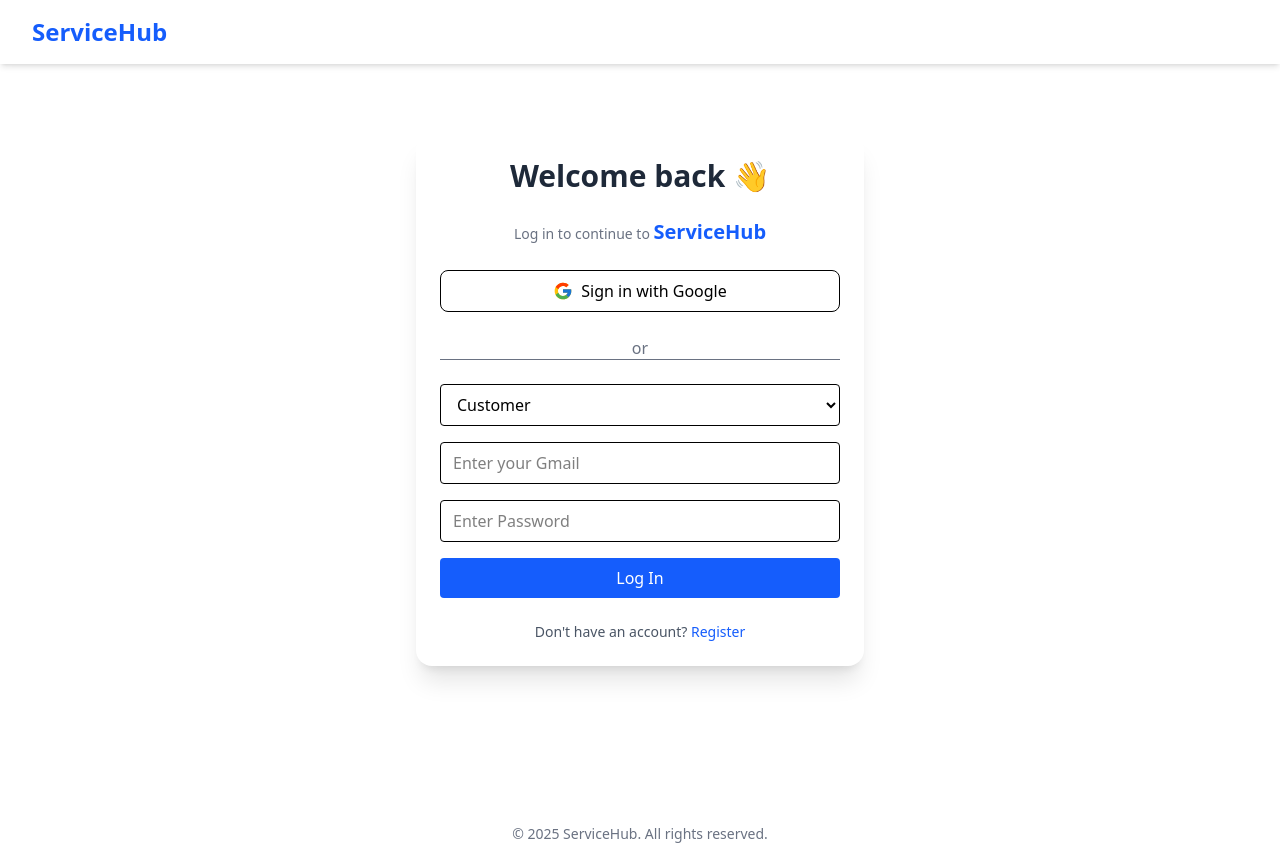
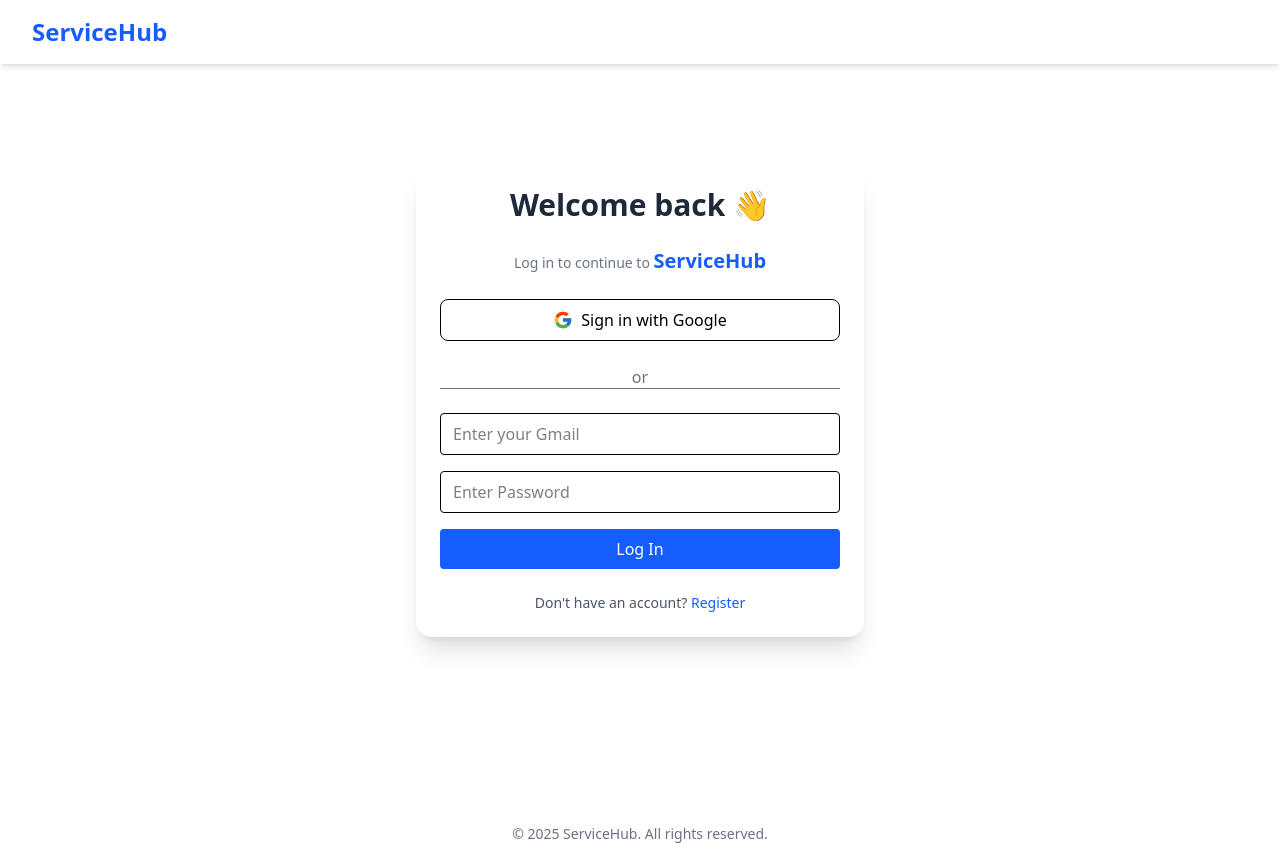
Before and after one commit to Ramu-chiluveru/ServiceHub_Mvp, a React (Vite) app: page /login in a window 1280 px wide. Built offline with nearby package versions, Linux system fonts and the light colour scheme.

Commit message:
login component removed role input

```diff
--- a/src/components/login/Login.jsx
+++ b/src/components/login/Login.jsx
@@ -22,10 +22,8 @@
     if (!password) return toast.error("Password is required.");
 
     try {
-      // ✅ Changed: use correct API endpoint based on selected role
-      const endpoint = role === "customer"
-        ? "http://localhost:8080/api/customer/login"
-        : "http://localhost:8080/api/provider/login";
+
+      const endpoint = "http://localhost:8080/api/customer/login";
 
       const res = await fetch(endpoint, {
         method: "POST",
@@ -65,16 +63,6 @@
         </div>
 
         <form onSubmit={handleSubmit} className="space-y-4">
-          {/* ✅ NEW: Role selection dropdown */}
-          <select
-            value={role}
-            onChange={(e) => setRole(e.target.value)}
-            className="w-full border rounded px-3 py-2"
-          >
-            <option value="customer">Customer</option>
-            <option value="provider">Service Provider</option>
-          </select>
-
           <input
             type="email"
             value={email}
--- a/src/utils/index.jsx
+++ b/src/utils/index.jsx
@@ -43,7 +43,7 @@
 
 // utils/index.js
 export const call_to_register = async (form, step, dispatch, completedSteps, navigate) => {
-  const BASE_URL = 'http://localhost:8080';
+  const BASE_URL = import.meta.env.VITE_BASE_URL;
   dispatch(setLoading(true));
   try {
     let endpoint = "";
@@ -57,7 +57,9 @@
         lastName: form.lastName,
         password: form.password
       };
-    } else if (step === 2) {
+    }
+    else if (step === 2)
+      {
       endpoint = "/api/user/role";
       payload = {
         email: form.email,
```
